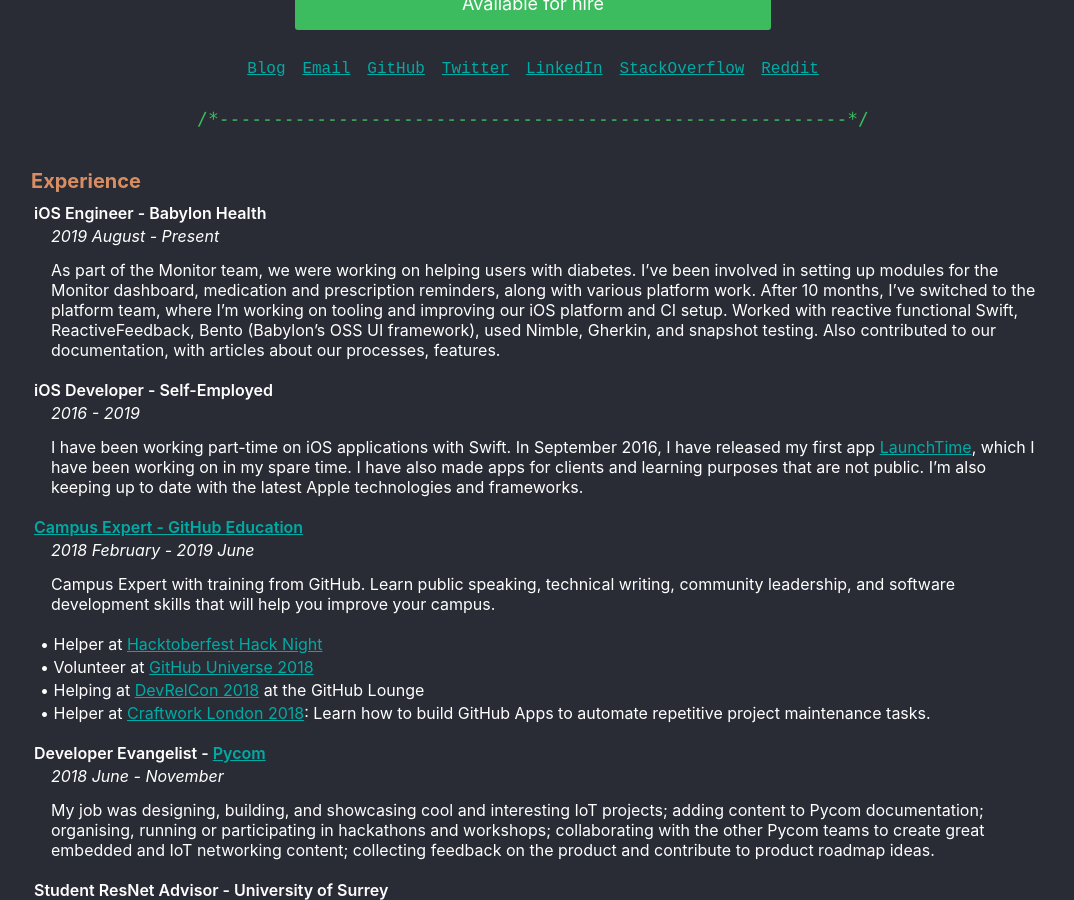
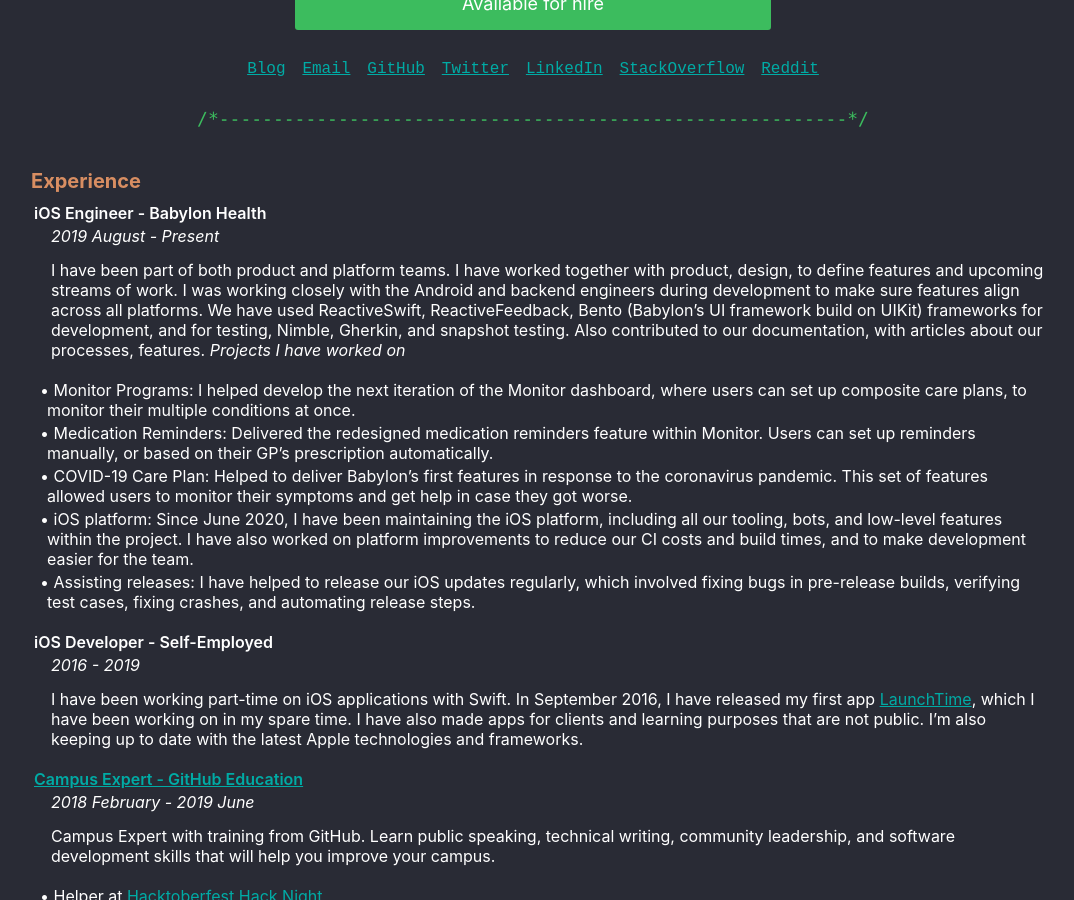
Before and after one commit to sdaniel55/sdaniel55.github.io, a Jekyll site: the page built from index.md, in a window 1280 px wide and 900 px high, scrolled down 432 px. Shown: the whole window, without its empty margins (107-1181 px from the left). Built offline with Jekyll 4.4.1, drawn with Linux system fonts in a browser that asks for light colours.

Commit message:
Updated Babylon description

```diff
--- a/_data/experiences.yml
+++ b/_data/experiences.yml
@@ -1,9 +1,13 @@
 - title: "iOS Engineer - Babylon Health"
   date: "2019 August - Present"
   description: |
-    As part of the Monitor team, we were working on helping users with diabetes. I’ve been involved in setting up modules for the Monitor dashboard, medication and prescription reminders, along with various platform work.
-    After 10 months, I’ve switched to the platform team, where I’m working on tooling and improving our iOS platform and CI setup.
-    Worked with reactive functional Swift, ReactiveFeedback, Bento (Babylon’s OSS UI framework), used Nimble, Gherkin, and snapshot testing. Also contributed to our documentation, with articles about our processes, features.
+    I have been part of both product and platform teams. I have worked together with product, design, to define features and upcoming streams of work. I was working closely with the Android and backend engineers during development to make sure features align across all platforms. We have used ReactiveSwift, ReactiveFeedback, Bento (Babylon’s UI framework build on UIKit) frameworks for development, and for testing, Nimble, Gherkin, and snapshot testing. Also contributed to our documentation, with articles about our processes, features.
+    *Projects I have worked on*
+    - Monitor Programs: I helped develop the next iteration of the Monitor dashboard, where users can set up composite care plans, to monitor their multiple conditions at once.
+    - Medication Reminders: Delivered the redesigned medication reminders feature within Monitor. Users can set up reminders manually, or based on their GP’s prescription automatically.
+    - COVID-19 Care Plan: Helped to deliver Babylon’s first features in response to the coronavirus pandemic. This set of features allowed users to monitor their symptoms and get help in case they got worse.
+    - iOS platform: Since June 2020, I have been maintaining the iOS platform, including all our tooling, bots, and low-level features within the project. I have also worked on platform improvements to reduce our CI costs and build times, and to make development easier for the team.
+    - Assisting releases: I have helped to release our iOS updates regularly, which involved fixing bugs in pre-release builds, verifying test cases, fixing crashes, and automating release steps.
 - title: "iOS Developer - Self-Employed"
   date: "2016 - 2019"
   description: "I have been working part-time on iOS applications with Swift. In September 2016, I have released my first app [LaunchTime](https://itunes.apple.com/us/app/launchtime-rocket-launch-schedule/id1150882739?at=1010lqoC&ct=resume&ls=1&pt=87037734&mt=8), which I have been working on in my spare time. I have also made apps for clients and learning purposes that are not public. I’m also keeping up to date with the latest Apple technologies and frameworks."
```
